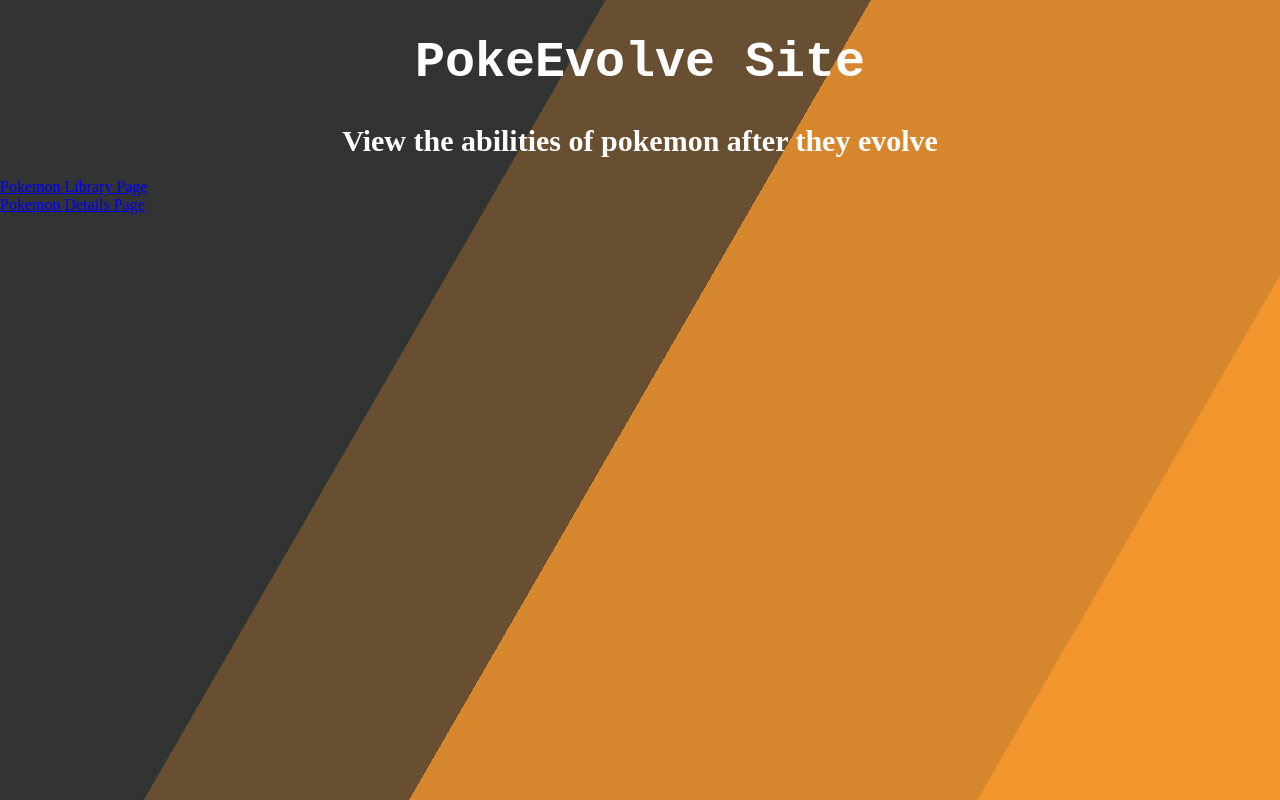
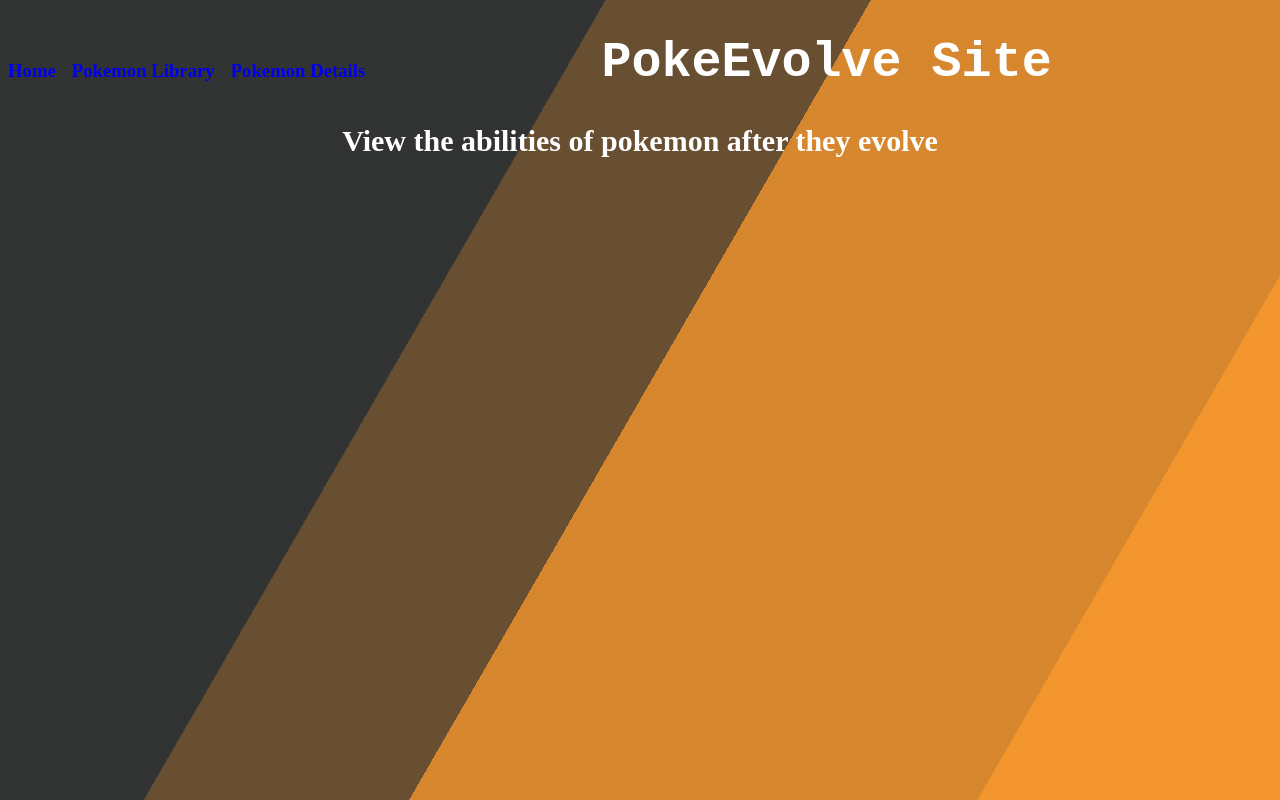
Before and after one commit to coding-rev/AngularInternProject, an Angular app: page / in a window 1280 px wide. Built offline with nearby package versions, Linux system fonts and the light colour scheme.

Commit message:
adding nav-bar

```diff
--- a/src/app/app.component.html
+++ b/src/app/app.component.html
@@ -2,8 +2,5 @@
 <div class="bg bg2"></div>
 <div class="bg bg3"></div>
 <app-header></app-header>
-<a routerLink="/pokemon" routerLinkActive="">Pokemon Library Page</a>
-<br>
-<a routerLink="/pokemon-details" routerLinkActive="">Pokemon Details Page</a>
 
 <router-outlet></router-outlet>
--- a/src/app/components/header/header.component.css
+++ b/src/app/components/header/header.component.css
@@ -1,3 +1,13 @@
+ul{
+    list-style-type: none;
+    margin:0;
+    padding: 0;
+}
+
+li{
+    float: left;
+}
+
 h1{
     color:white;
     text-align: center;
@@ -10,3 +20,9 @@
     margin-bottom: 20px;
     font-size: 30px;
 }
+
+a{
+    display: block;
+    padding: 8px;
+    text-decoration: none;
+}
--- a/src/app/components/header/header.component.html
+++ b/src/app/components/header/header.component.html
@@ -1,4 +1,10 @@
-<div>
+<ul>
+    <li><a routerLink="/" routerLinkActive=""><h3>Home</h3></a></li>
+    <li><a routerLink="/pokemon" routerLinkActive=""><h3>Pokemon Library</h3></a></li>
+    <li><a routerLink="/pokemon-details" routerLinkActive=""><h3>Pokemon Details</h3></a></li>
+</ul>
+
+<div class="main-items">
     <h1 class="head">PokeEvolve Site</h1>
     <h2 class="head">View the abilities of pokemon after they evolve</h2>
 </div>
```
